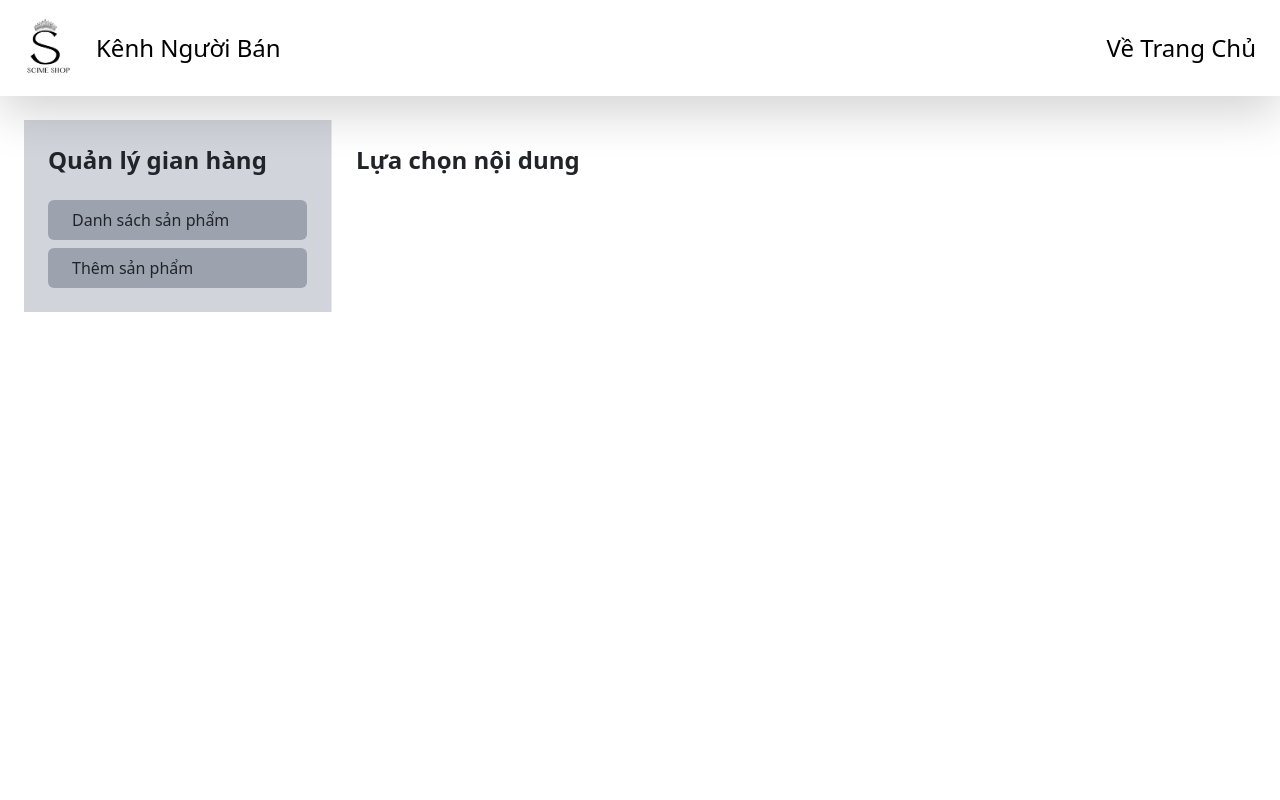
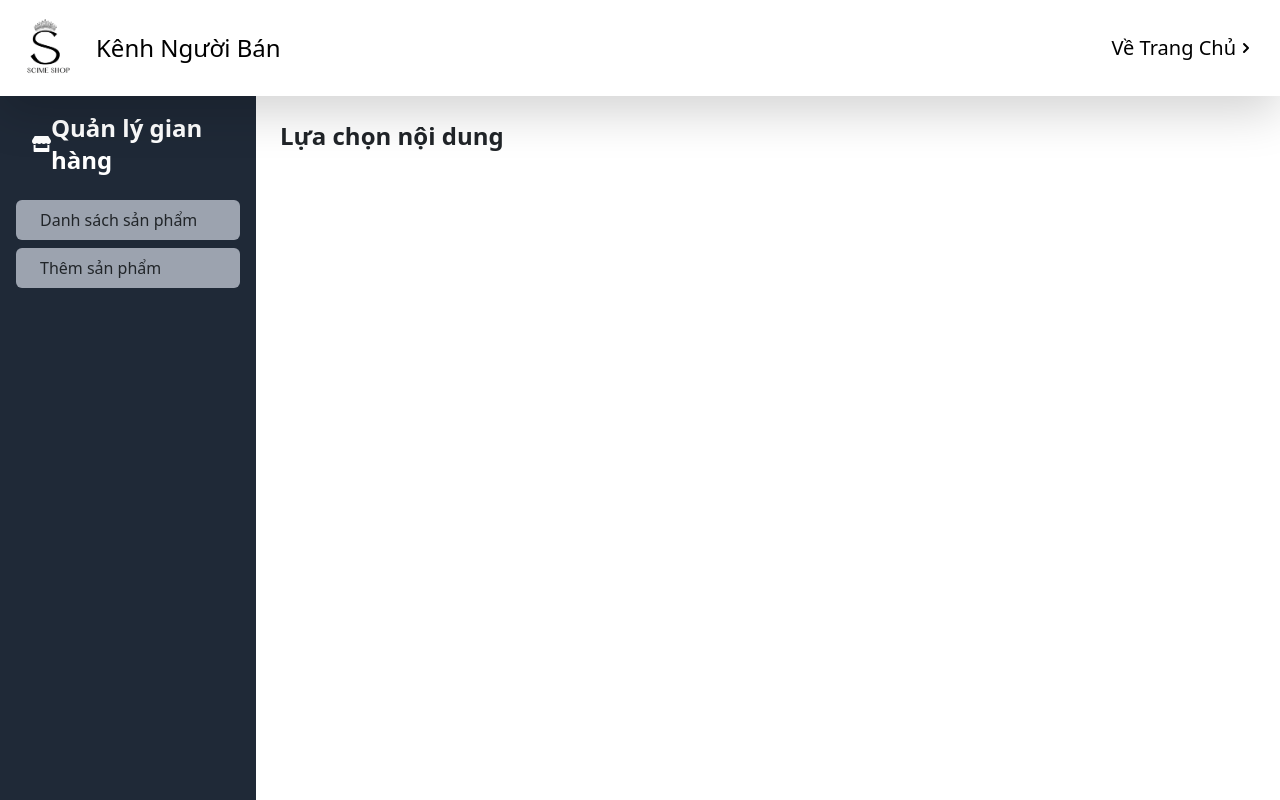
Before and after one commit to nguyen-huu-thang/shop-frontend, a React (Create React App) app: page /storemanager in a window 1280 px wide. Built offline with nearby package versions, Linux system fonts and the light colour scheme.

Commit message:
thiết kế lại một chút giao diện các trang

```diff
--- a/src/pages/account.js
+++ b/src/pages/account.js
@@ -7,30 +7,37 @@ import { LuUserCircle } from "react-icons/lu";
 import Navbar from '../components/navbar';
 import ChangeProfile from '../components/changeprofile';
 import userApi from '../api/userApi';
+import { HiChevronRight } from "react-icons/hi";
 const Account = () => {
   return (
     <div className='bg-gray-100'>
         <Navbar />
-        <div className="flex w-4/5 px-6 pt-10 mx-20" style={{ minHeight: 'calc(100vh - 96px)' }}>
+        <div className="flex w-full" style={{ minHeight: 'calc(100vh - 96px)' }}>
         {/* Left Section */}
-            <div className="w-1/4 p-6 mr-6">
+            <div className="w-1/5 p-6 bg-gray-800">
                 <div className="flex items-center mb-8">
-                    <div className="text-4xl mr-2">
+                    <div className="text-4xl mr-2 text-gray-100">
                         <LuUserCircle/>
                     </div>
-                    <span className="font-bold text-lg">Nguyễn Xuân An</span>
+                    <span className="font-bold text-lg text-gray-100">Quản Lý Người Dùng</span>
                 </div>
-                <hr></hr>
+                <hr className='text-white'></hr>
                 <div className="flex flex-col space-y-4 pt-6">
-                    <Link to="/account/profile" className="text-gray-800 text-lg font-semibold hover:bg-gray-200 p-2">Hồ sơ</Link>
-                    <Link to="/account/change-profile" className="text-gray-800 text-lg font-semibold hover:bg-gray-200 p-2">Thay đổi thông tin cá nhân</Link>
-                    <Link to="/account/change-password" className="text-gray-800 text-lg font-semibold hover:bg-gray-200 p-2">Đổi mật khẩu</Link>
-                    <Link to="/account/purchase-history" className="text-gray-800 text-lg font-semibold hover:bg-gray-200 p-2">Lịch sử mua hàng</Link>
+                    <Link to="/account/profile" className="flex text-gray-100 text-base font-semibold hover:bg-gray-200 p-2 justify-between items-center">
+                        Hồ sơ
+                        <HiChevronRight/>
+                    </Link>
+                    <Link to="/account/change-profile" className="flex text-gray-100 text-base font-semibold hover:bg-gray-200 p-2 justify-between items-center">
+                        Thay đổi thông tin cá nhân
+                        <HiChevronRight/>
+                    </Link>
+                    <Link to="/account/change-password" className="flex text-gray-100 text-base font-semibold hover:bg-gray-200 p-2 justify-between items-center">Đổi mật khẩu <HiChevronRight/></Link>
+                    <Link to="/account/purchase-history" className="flex text-gray-100 text-base font-semibold hover:bg-gray-200 p-2 justify-between items-center">Lịch sử mua hàng <HiChevronRight/></Link>
                 </div>
             </div>
 
             {/* Right Section */}
-            <div className="w-3/4 bg-white">
+            <div className="w-4/5 bg-white p-6">
                 <Routes>
                     <Route path="/profile" element={<Profile />} />
                     <Route path="/change-password" element={<ChangePassword />} />
--- a/src/pages/storemanager.js
+++ b/src/pages/storemanager.js
@@ -3,7 +3,8 @@ import { Link, Route, Routes } from "react-router-dom";
 import ViewProduct from "../components/viewproduct";
 import AddProduct from "../components/addproduct";
 import Logo from "../assets/logo1.png";
-
+import { HiChevronRight } from "react-icons/hi";
+import { FaStore } from "react-icons/fa";
 function StoreManager() {
   return (
     <div>
@@ -19,17 +20,18 @@ function StoreManager() {
 
         {/* Links */}
         <div className="flex space-x-4 h-full items-center">
-          <Link to="/" className="hover:text-gray-400 text-2xl px-4 transition-colors duration-200">
+          <Link to="/" className="flex hover:text-gray-400 text-xl px-4 transition-colors duration-200 justify-between items-center">
             Về Trang Chủ
+            <HiChevronRight/>
           </Link>
         </div>
       </nav>
 
       {/* Main Content */}
-      <div className="flex p-6">
+      <div className="flex w-full" style={{ minHeight: 'calc(100vh - 96px)' }}>
         {/* Sidebar */}
-        <div className="w-1/4 p-4 bg-gray-300 border-r">
-          <h2 className="text-2xl font-semibold mb-6">Quản lý gian hàng</h2>
+        <div className="w-1/5 p-3 bg-gray-800">
+          <h2 className="flex items-center text-2xl font-semibold px-3 mb-4 text-white justify-content-between"><FaStore /> Quản lý gian hàng</h2>
           <div>
             <Link
               to="/storemanager/view"
@@ -47,7 +49,7 @@ function StoreManager() {
         </div>
 
         {/* Routes */}
-        <div className="w-3/4 p-4">
+        <div className="w-4/5 bg-white p-6">
           <Routes>
             <Route path="/view" element={<ViewProduct />} />
             <Route path="/add" element={<AddProduct />} />
--- a/src/redux/cartSlice.js
+++ b/src/redux/cartSlice.js
@@ -4,7 +4,7 @@ const initialState = {
   items: localStorage.getItem("carts") ? JSON.parse(localStorage.getItem("carts")) : [],
   statusTab: false,
   isConfirmingRemove: false,  // Trạng thái hiển thị thông báo xác nhận
-  productToRemove: null, // Sản phẩm cần xóa khi người dùng xác nhận
+  productToRemove: null,
 };
 
 const cartSlice = createSlice({
```
